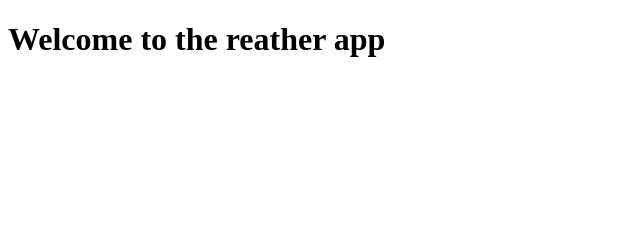
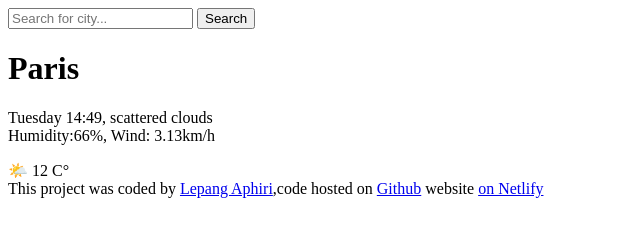
Before and after one commit to Tinkerpang/reather, a plain HTML site: page index.html in a window 1280 px wide. Shown: the whole page, without its empty margins (0-640 px from the left). Drawn offline with Linux system fonts and the light colour scheme.

Commit message:
Added the HTML to the project

```diff
--- a/index.html
+++ b/index.html
@@ -6,4 +6,38 @@
     <title>Reather App</title>
   </head>
   <body>
-    <h1>Welcome to the reather app</h1>
+    <header>
+        <form>
+            <input type="search" placeholder="Search for city..." required/>
+            <input type="submit"  value="Search"/>
+
+        </form>
+
+    </header>
+    <main>
+<div>
+
+    <h1>Paris</h1>
+    <p>
+        Tuesday 14:49, scattered clouds
+    </br>
+    Humidity:66%, Wind: 3.13km/h
+    </p>
+</div>
+<div>🌤️ 12 C°</div>
+    <main>
+    <footer>
+      This project was coded by
+      <a href="https://github.com/Tinkerpang     " target="_blank"
+        >Lepang Aphiri</a
+      >,code hosted on
+      <a href="https://github.com/Tinkerpang/reather" target="_blank">
+        Github</a
+      >
+      website
+      <a href="https://dashing-unicorn-35a3d6.netlify.app" target="_blank">
+        on Netlify
+      </a>
+    </footer>
+  </body>
+</html>
```
